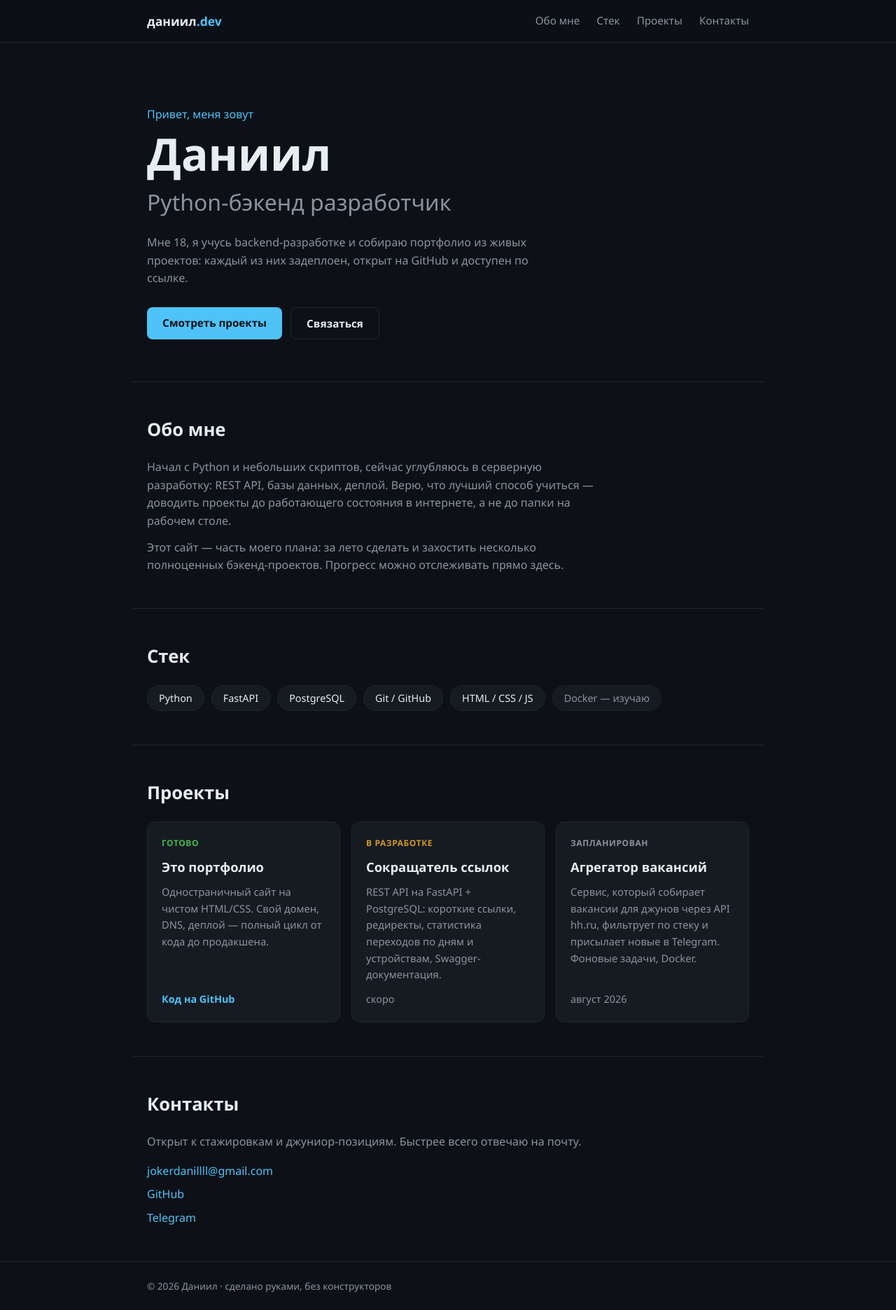
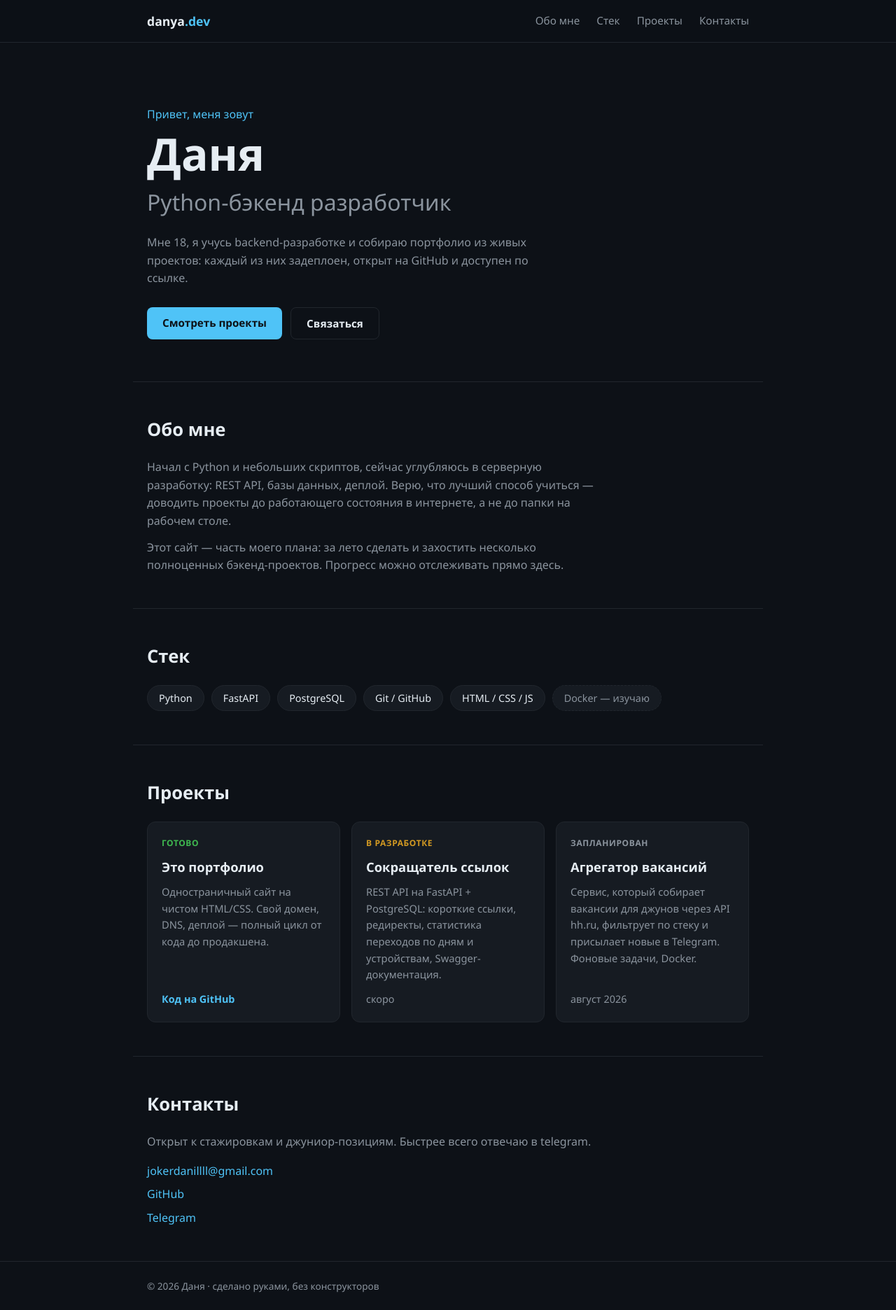
Before and after one commit to maybenextimeee/portfolio_website, a plain HTML site: page index.html in a window 1280 px wide. Shown: the whole page at 70% size. Drawn offline with Linux system fonts and the light colour scheme.

Commit message:
rename(danya)

```diff
--- a/index.html
+++ b/index.html
@@ -11,7 +11,7 @@
 
   <header class="header">
     <nav class="nav container">
-      <a href="#" class="nav__logo">даниил<span class="accent">.dev</span></a>
+      <a href="#" class="nav__logo">danya<span class="accent">.dev</span></a>
       <ul class="nav__links">
         <li><a href="#about">Обо мне</a></li>
         <li><a href="#stack">Стек</a></li>
@@ -25,7 +25,7 @@
 
     <section class="hero container">
       <p class="hero__hello">Привет, меня зовут</p>
-      <h1 class="hero__title">Даниил</h1>
+      <h1 class="hero__title">Даня</h1>
       <h2 class="hero__subtitle">Python-бэкенд разработчик</h2>
       <p class="hero__text">
         Мне 18, я учусь backend-разработке и собираю портфолио из живых проектов:
@@ -107,11 +107,11 @@
 
     <section id="contacts" class="section container">
       <h2 class="section__title">Контакты</h2>
-      <p>Открыт к стажировкам и джуниор-позициям. Быстрее всего отвечаю на почту.</p>
+      <p>Открыт к стажировкам и джуниор-позициям. Быстрее всего отвечаю в telegram.</p>
       <ul class="contacts">
         <li><a href="mailto:jokerdanillll@gmail.com">jokerdanillll@gmail.com</a></li>
         <li><a href="#" target="_blank" rel="noopener">GitHub</a></li>
-        <li><a href="#" target="_blank" rel="noopener">Telegram</a></li>
+        <li><a href="https://t.me/realdanyapro" target="_blank" rel="noopener">Telegram</a></li>
       </ul>
     </section>
 
@@ -119,7 +119,7 @@
 
   <footer class="footer">
     <div class="container">
-      <p>© 2026 Даниил · сделано руками, без конструкторов</p>
+      <p>© 2026 Даня · сделано руками, без конструкторов</p>
     </div>
   </footer>
 
```
